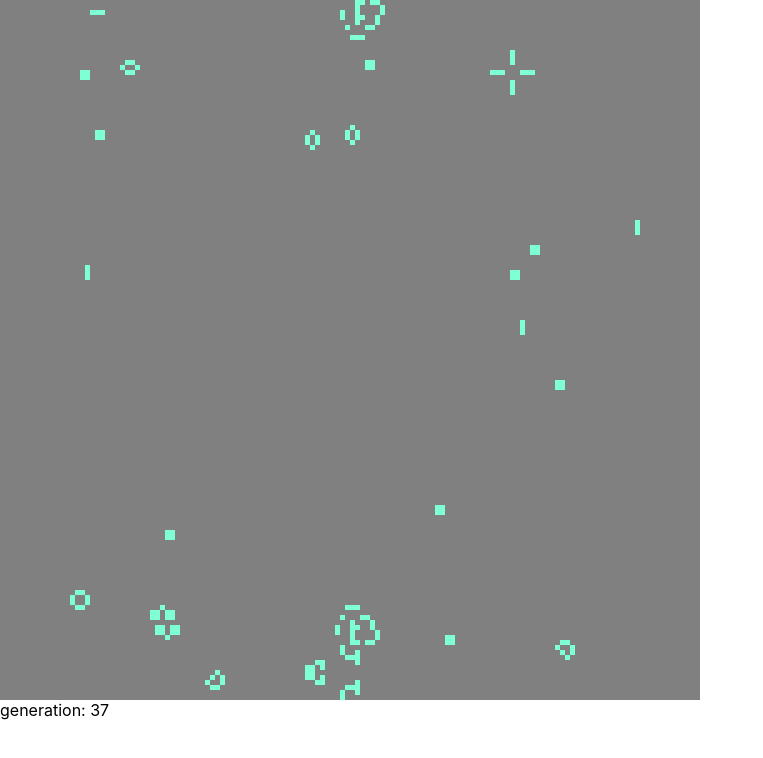
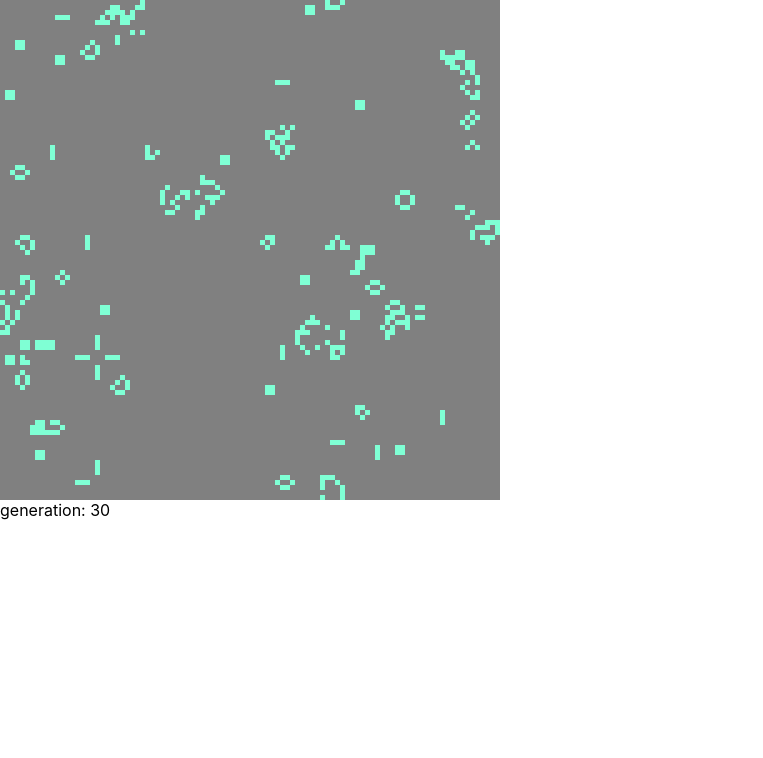
Before and after one commit to piotrgorecki/react-gol, a React (Create React App) app: page / in a window 1280 px wide. Shown: the top 758 px of the page, without its empty margins (0-763 px from the left). Built offline with nearby package versions, Linux system fonts and the light colour scheme.

Commit message:
Optimize

```diff
--- a/src/App.tsx
+++ b/src/App.tsx
@@ -1,26 +1,22 @@
 import React, { useEffect, useState, useRef } from "react";
 import "./App.css";
 
-import {
-  getStartingBoard,
-  getNextBoard,
-  Board,
-  CellState,
-  getGameBoard,
-} from "./engine";
+import { getStartingBoard, getNextBoard, Board, getGameBoard } from "./engine";
+
+const CellClassName = ["diedCell", "liveCell"];
 
 function App() {
   const [generation, setGeneration] = useState<number>(0);
 
   const boardRef = useRef<Board>();
-  boardRef.current = boardRef.current || getStartingBoard(1200, 140);
+  boardRef.current = boardRef.current || getStartingBoard(1000, 100);
 
   useEffect(() => {
     const interval = setInterval(() => {
       const nextBoard = getNextBoard(boardRef.current || []);
       boardRef.current = nextBoard;
       setGeneration((generation) => generation + 1);
-    }, 200);
+    }, 250);
 
     return () => clearInterval(interval);
   }, []);
@@ -34,9 +30,7 @@ function App() {
           return (
             <div className="row">
               {row.map((cell) => (
-                <div
-                  className={cell === CellState.Live ? "liveCell" : "diedCell"}
-                />
+                <div className={CellClassName[cell]} />
               ))}
             </div>
           );
```
